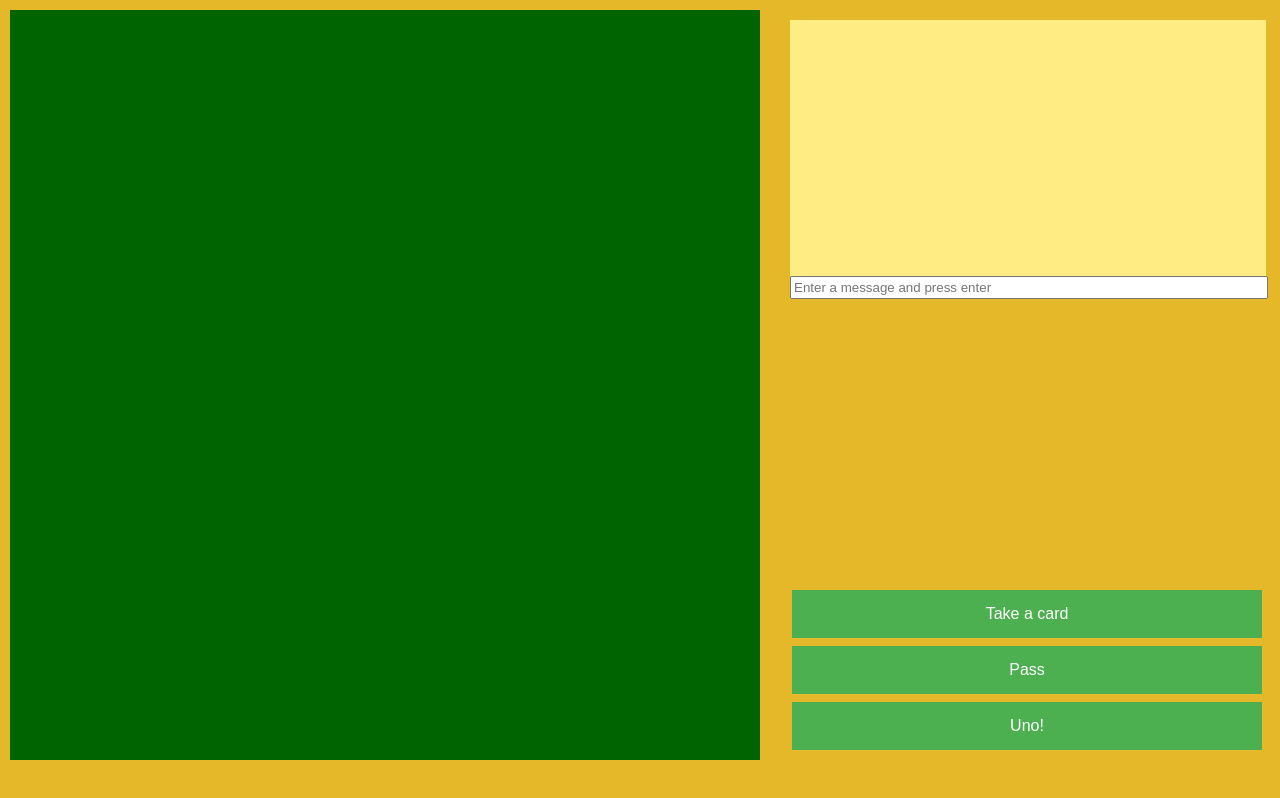
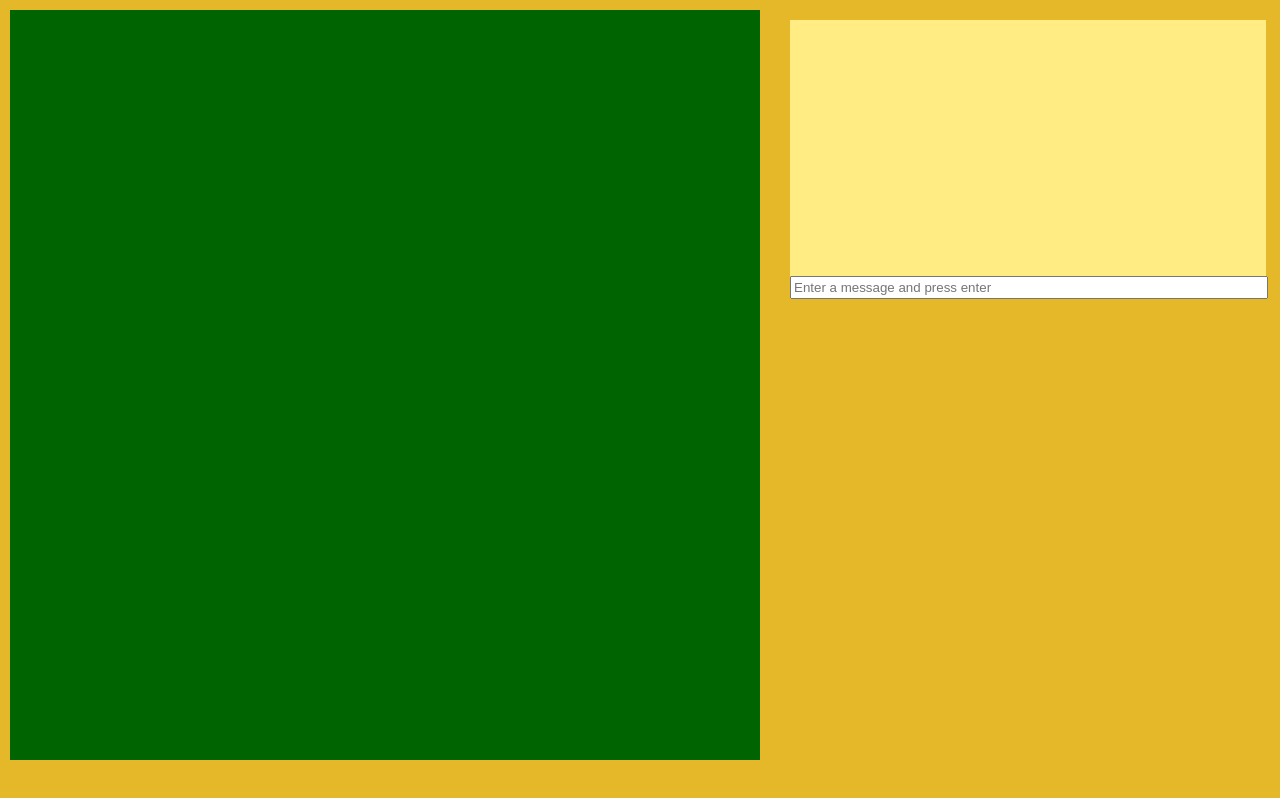
Before and after one commit to xenix1337/Uno, a website: page client/index.html in a window 1280 px wide. Drawn offline with nearby package versions, Linux system fonts and the light colour scheme; no server answers; files whose address does not match are found by name.

Commit message:
Hide buttons in HTML to avoid blinking on the page load

```diff
--- a/client/index.html
+++ b/client/index.html
@@ -22,9 +22,9 @@
                 <input type="text" placeholder="Enter a message and press enter" id="chatInput">
             </div>
             <div id="bottom">
-                <button id="take" onclick="takeCard()">Take a card</button>
-                <button id="pass" onclick="pass()">Pass</button>
-                <button id="uno" onclick="uno()">Uno!</button>
+                <button id="take" onclick="takeCard()" style="visibility: hidden">Take a card</button>
+                <button id="pass" onclick="pass()" style="visibility: hidden">Pass</button>
+                <button id="uno" onclick="uno()" style="visibility: hidden">Uno!</button>
             </div>
         </div>
 
```
